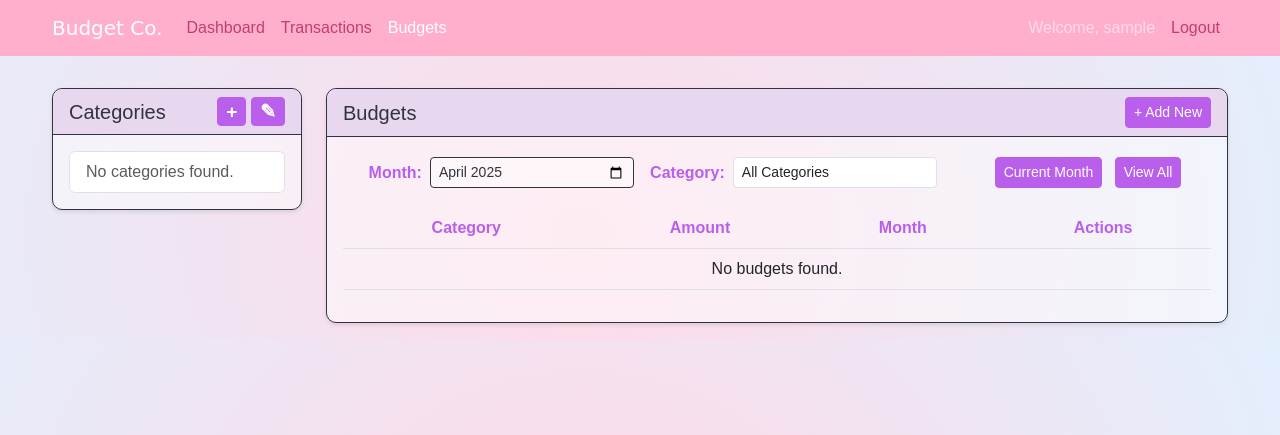
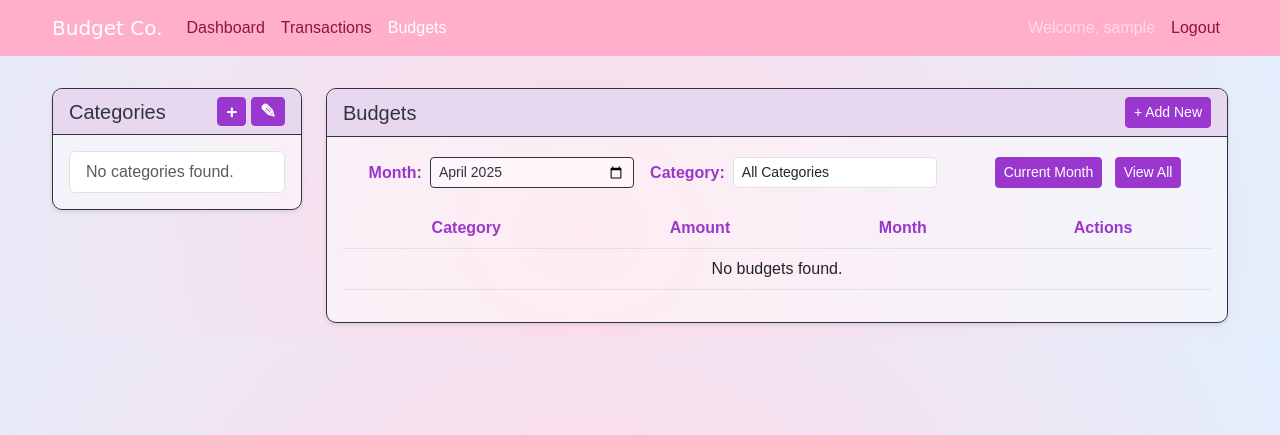
Before and after one commit to cleliamolanda/budget-tracker, a Django app: page /budgets/ in a window 1280 px wide. Shown: the top 435 px of the page. Run offline with Django 5.2, Linux system fonts and the light colour scheme; the visitor is signed in with stand-in values (Sample User, id 1); data that the repository does not hold is empty; some web fonts are replaced.

Commit message:
Ensured high contrast score

```diff
--- a/static/css/custom_buttons.css
+++ b/static/css/custom_buttons.css
@@ -1,6 +1,6 @@
 .custom-btn-fuchsia {
-    background-color: #C23E6E;
-    border-color: #C23E6E;
+    background-color: #91113f;
+    border-color: #91113f;
 }
 
 .custom-btn-fuchsia:hover {
@@ -9,8 +9,8 @@
 }
 
 .custom-btn-purple {
-    background-color: #B95FEB;
-    border-color: #B95FEB;
+    background-color: #9937cf;
+    border-color: #9937cf;
 }
 
 .custom-btn-purple:hover {
--- a/static/css/custom_cards.css
+++ b/static/css/custom_cards.css
@@ -36,7 +36,7 @@
 }
 
 .custom-card-header-fuchsia {
-    background-color: #C23E6E;
+    background-color: #91113f;
     color: #30343F !important;
 }
 
--- a/static/css/custom_forms.css
+++ b/static/css/custom_forms.css
@@ -14,7 +14,7 @@
 }
 
 .form-label {
-    color: #C23E6E !important;
+    color: #91113f !important;
 }
 
 input, .custom-input {
--- a/static/css/custom_tables.css
+++ b/static/css/custom_tables.css
@@ -3,7 +3,7 @@
 }
 
 .custom-col-name-fuchsia {
-    color: #C23E6E !important;
+    color: #91113f !important;
 }
 
 .custom-col-name-skyblue {
@@ -11,5 +11,5 @@
 }
 
 .custom-col-name-purple {
-    color: #B95FEB !important;
+    color: #9937cf !important;
 }
--- a/static/css/style.css
+++ b/static/css/style.css
@@ -47,7 +47,7 @@ body {
 }
 
 .custom-text-fuchsia {
-    color: #C23E6E;
+    color: #91113f;
 }
 
 .form-group {
--- a/templates/base.html
+++ b/templates/base.html
@@ -17,7 +17,7 @@
 <body style="background: radial-gradient(closest-side, #FFAFCC 0%, #BDE0FE 28.46%, #F5F5F5 56.93%, rgba(255, 175, 204, 0.35) 100%);">
     <nav class="navbar navbar-expand-lg navbar-dark custom-pink-bg">
         <div class="container" aria-label="Navigation Bar">
-            <a class="navbar-brand custom-app-name-style" href="{% url 'budget:dashboard' %}">Budget Co.</a>
+            <a class="navbar-brand custom-app-name-style custom-text-fuchsia" href="{% url 'budget:dashboard' %}">Budget Co.</a>
             <button class="navbar-toggler" type="button" data-bs-toggle="collapse" data-bs-target="#navbarNav">
                 <span class="navbar-toggler-icon"></span>
             </button>
```
Also changed, not shown: README.md.
